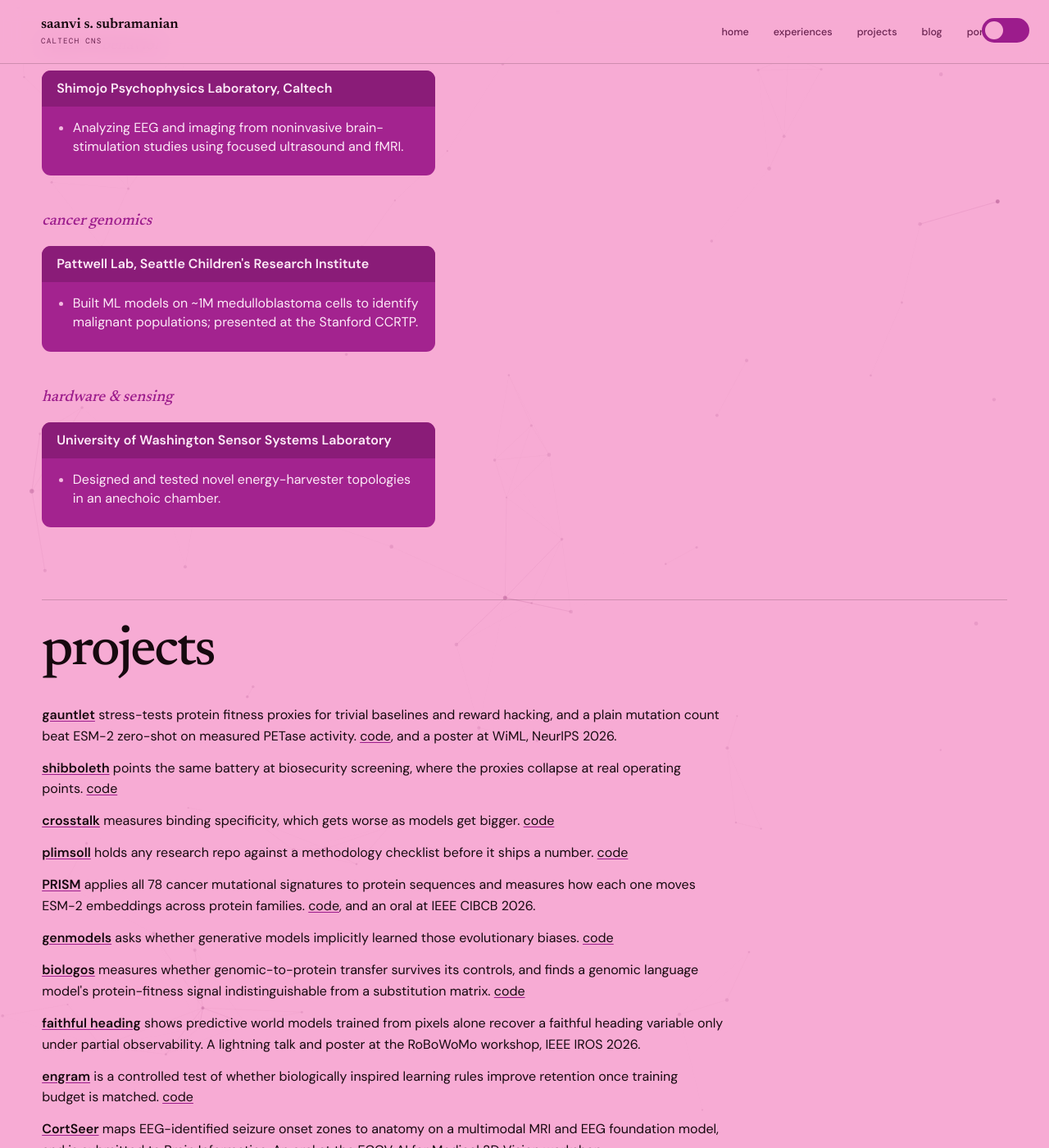
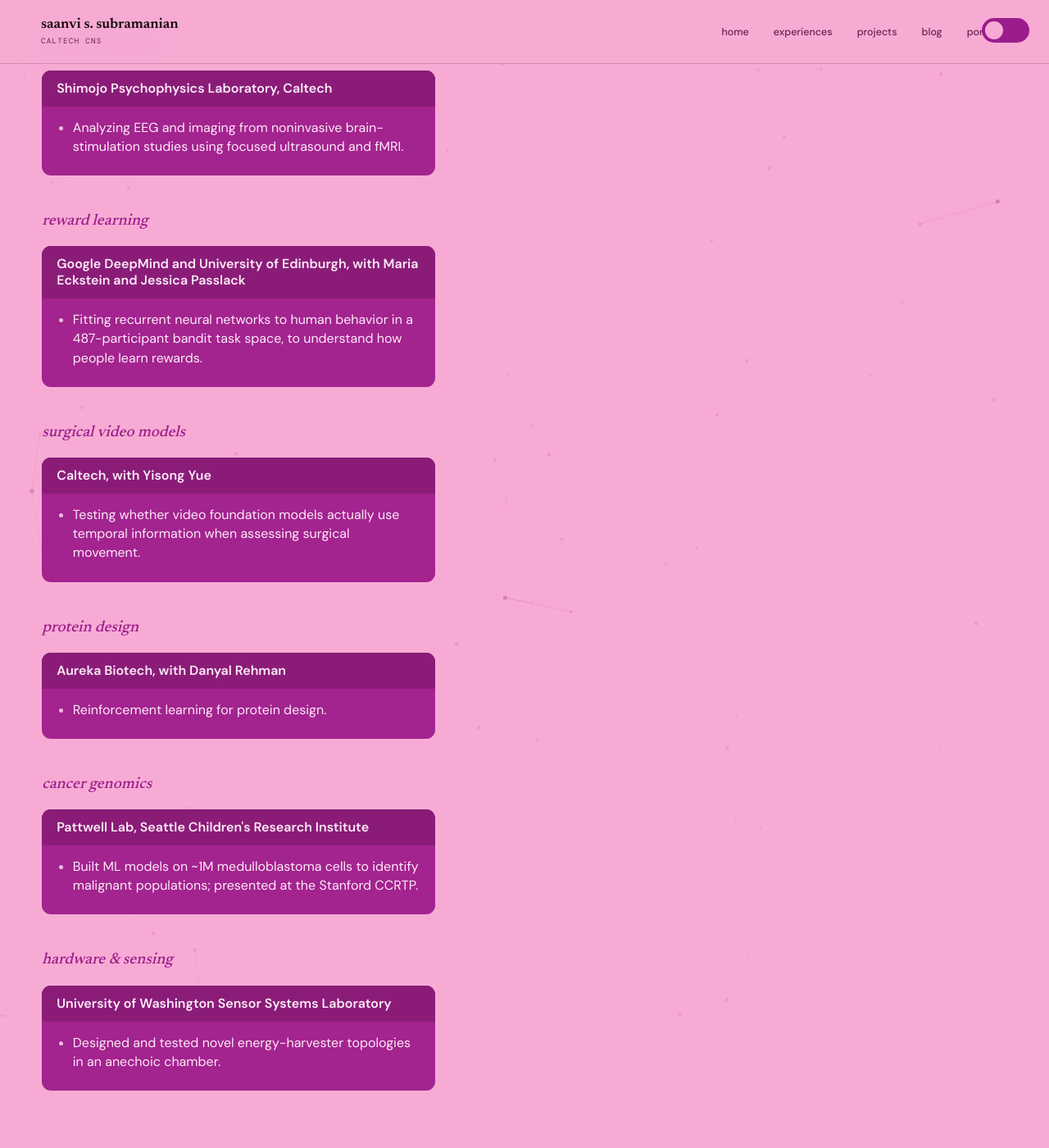
Before and after one commit to saanviiyer/saanviiyer.github.io, a Jekyll site: the page built from pages/portfolio.html, in a window 1280 px wide and 1400 px high, scrolled down 531 px. Shown: the whole window at 82% size. Built offline with Jekyll 4.4.1, drawn with Linux system fonts in a browser that asks for light colours; some web fonts are replaced; some of the changed text lies outside the part shown.

Commit message:
Group protein model evals under a shared header, add three experience entries

```diff
--- a/assets/css/style.css
+++ b/assets/css/style.css
@@ -853,6 +853,7 @@
 .proj-blurb { max-width: 680px; line-height: 1.6; margin: 0 0 14px; }
 .proj-blurb a { color: inherit; text-decoration: underline; text-underline-offset: 2px; text-decoration-color: var(--accent); }
 .fun-label { font-family: var(--mono); font-size: 0.66rem; letter-spacing: 0.08em; text-transform: uppercase; color: var(--accent); margin: 28px 0 12px; }
+.proj-intro { max-width: 76ch; line-height: 1.62; margin: 0 0 20px; color: var(--muted); }
 .fun-grid {
   display: grid;
   grid-template-columns: repeat(auto-fit, minmax(min(100%, 260px), 1fr));
--- a/pages/portfolio.html
+++ b/pages/portfolio.html
@@ -72,6 +72,55 @@
 </section>
 
 <section class="exp-group">
+  <h2 class="exp-group-title">reward learning</h2>
+  <div class="exp-cards">
+    <article class="exp-card-static">
+      <div class="exp-card-face">
+        <div class="exp-card-head">Google DeepMind and University of Edinburgh, with Maria Eckstein and Jessica Passlack</div>
+        <div class="exp-card-body">
+          <ul>
+            <li>Fitting recurrent neural networks to human behavior in a 487-participant bandit task space, to understand how people learn rewards.</li>
+          </ul>
+        </div>
+      </div>
+    </article>
+  </div>
+</section>
+
+<section class="exp-group">
+  <h2 class="exp-group-title">surgical video models</h2>
+  <div class="exp-cards">
+    <article class="exp-card-static">
+      <div class="exp-card-face">
+        <div class="exp-card-head">Caltech, with Yisong Yue</div>
+        <div class="exp-card-body">
+          <ul>
+            <li>Testing whether video foundation models actually use temporal information when assessing surgical movement.</li>
+          </ul>
+        </div>
+      </div>
+    </article>
+  </div>
+</section>
+
+<!-- confirm Aureka contract before publishing -->
+<section class="exp-group">
+  <h2 class="exp-group-title">protein design</h2>
+  <div class="exp-cards">
+    <article class="exp-card-static">
+      <div class="exp-card-face">
+        <div class="exp-card-head">Aureka Biotech, with Danyal Rehman</div>
+        <div class="exp-card-body">
+          <ul>
+            <li>Reinforcement learning for protein design.</li>
+          </ul>
+        </div>
+      </div>
+    </article>
+  </div>
+</section>
+
+<section class="exp-group">
   <h2 class="exp-group-title">cancer genomics</h2>
   <div class="exp-cards">
     <article class="exp-card-static">
@@ -107,6 +156,9 @@
 
 <section id="projects" class="pf-section">
   <h2 class="pf-heading">projects</h2>
+
+  <p class="fun-label">protein model evals</p>
+  <p class="proj-intro">most of my research is one question: do protein model evaluations survive contact with an optimizer? i build the stress tests, baselines, and controls first, then check whether a metric measures what it claims or just something easy to game.</p>
 
   <p class="proj-line"><strong><a href="{{ '/pages/projects/gauntlet/' | relative_url }}">gauntlet</a></strong> stress-tests protein fitness proxies for trivial baselines and reward hacking, and a plain mutation count beat ESM-2 zero-shot on measured PETase activity. <a href="https://github.com/saanviiyer/protein-lm-audits/tree/main/gauntlet" target="_blank" rel="noopener">code</a>, and a poster at WiML, NeurIPS 2026.</p>
 
```
